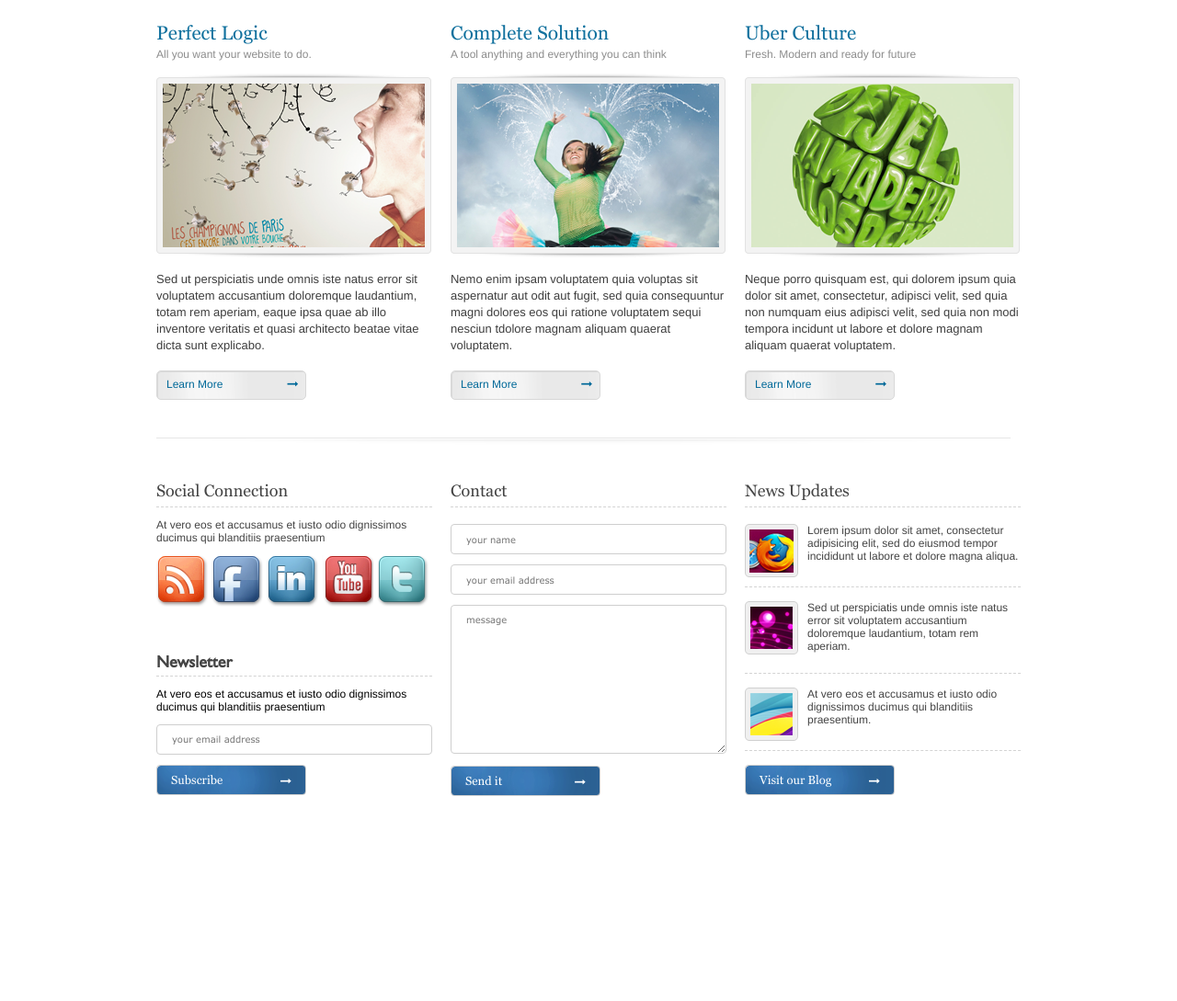
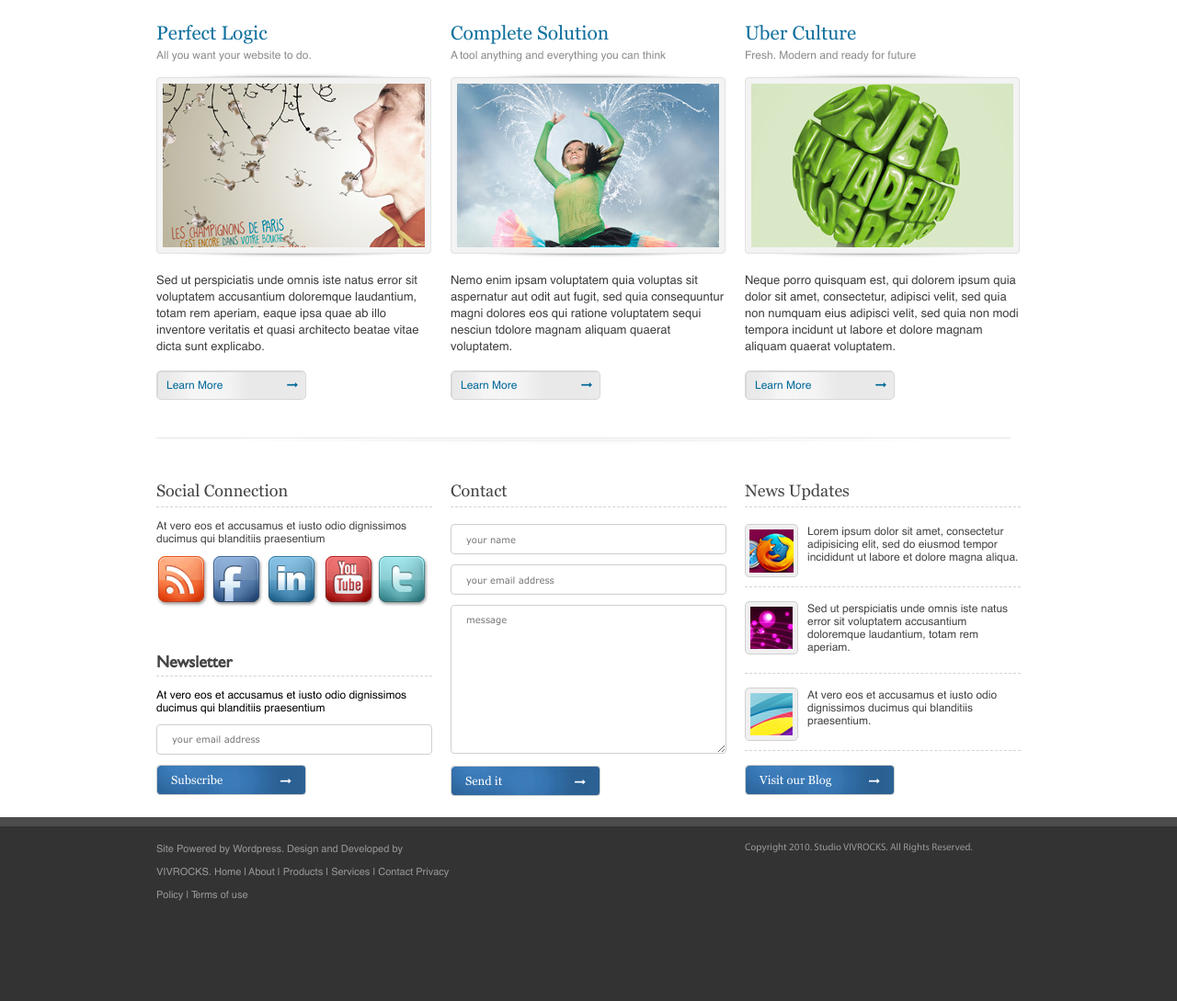
Before and after one commit to Derek777/Second, a website: page app/index.html in a window 1280 px wide. Shown: the part 597-1686 px from the top of the page at 92% size. Before the commit the page ends 1463 px from the top, so only its background shows below. Drawn offline with Linux system fonts and the light colour scheme.

Commit message:
footer end

```diff
--- a/app/index.html
+++ b/app/index.html
@@ -146,7 +146,7 @@
             <form name="contact" method="post" action="#" class="contact__form cont">
                 <input class="cont__name" type="text" placeholder="your name">
                 <input class="mail__email" type="email" placeholder="your email address">
-                <textarea class="cont__text" type="text" placeholder="message"></textarea>
+                <textarea class="cont__text" placeholder="message"></textarea>
                 <div class="wrapp-input">
                     <input class="mail__submit" type="submit" value="Send it"><i class="fa fa-long-arrow-right mail__arrow" aria-hidden="true"></i>
                 </div>
@@ -178,6 +178,16 @@
         </div>
     </div>
 </section>
+<footer>
+    <div class="grey"></div>
+    <div class="container">
+        <p class="powered_by">Site Powered by Wordpress. Design and Developed by VIVROCKS.
+            Home | About | Products | Services | Contact
+            Privacy Policy | Terms of use</p>
+        <p class="copyright">Copyright 2010. Studio VIVROCKS. All Rights Reserved.</p>
+    </div>
+
+</footer>
 <script type="text/javascript" src="js/jquery.js"></script>
 <script type="text/javascript" src="js/jquery_migrate.js"></script>
 <script type="text/javascript" src="js/slick/slick.min.js"></script>
--- a/app/scss/base.scss
+++ b/app/scss/base.scss
@@ -3,6 +3,7 @@
   max-width: 940px;
   position: relative;
   margin: 0 auto;
+  @include clearfix;
 //  @media @medium-screen {
 //  width: 85%;
 //}
@@ -31,3 +32,13 @@
   font-family: Verdana;
   src: url("../fonts/Verdana.ttf");
 }
+
+@font-face {
+  font-family: Helvetica;
+  src: url("../fonts/Helvetica.otf");
+}
+
+@font-face {
+  font-family: Myriad_Pro;
+  src: url("../fonts/Myriad_Pro.otf");
+}
--- /dev/null
+++ b/app/scss/footer.scss
@@ -0,0 +1,31 @@
+footer{
+  display: block;
+  height: 200px;
+  background-color: #333333;
+  margin-top: 23px;
+}
+
+.grey{
+  background-color: #4c4c4c;
+  height: 10px;
+}
+
+.powered_by{
+  float: left;
+  max-width: 330px;
+  color: #999;
+  font-family: Helvetica;
+  font-size: 11px;
+  font-weight: 400;
+  line-height: 25px;
+}
+
+.copyright{
+  width: calc((100% - 40px) / 3);;
+  float: right;
+  color: #999;
+  font-family: Myriad_Pro;
+  font-size: 11px;
+  font-weight: 400;
+  line-height: 25px;
+}
--- a/app/scss/main.scss
+++ b/app/scss/main.scss
@@ -6,3 +6,4 @@
 @import "slider";
 @import "content";
 @import "social";
+@import "footer";
```
Also changed, not shown: app/css/main.css, app/fonts/Helvetica.otf (added), app/fonts/Myriad_Pro.otf (added).
